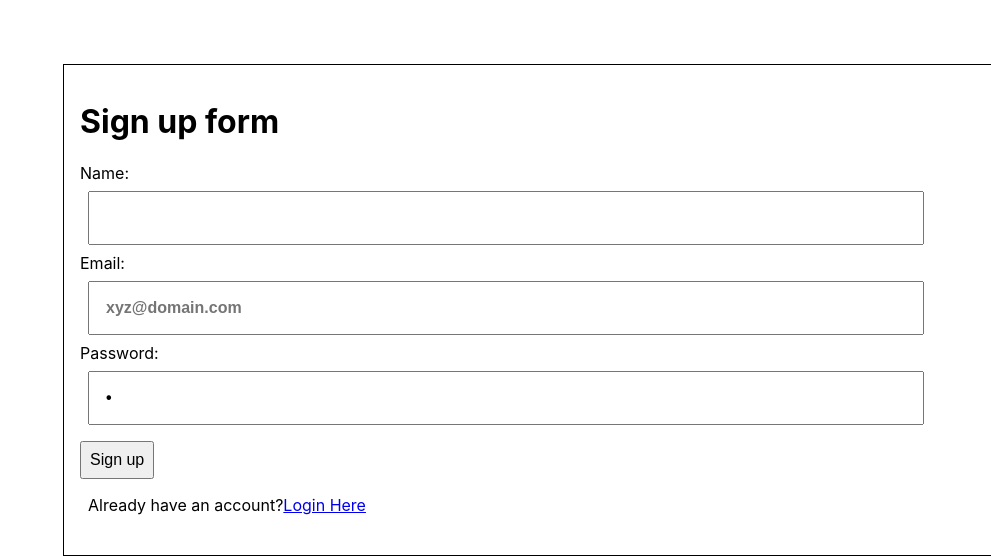
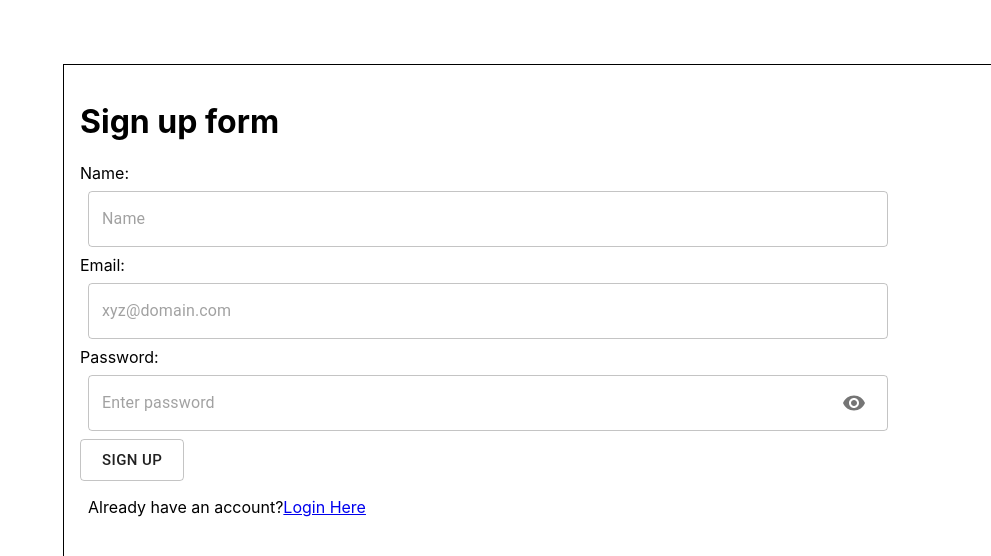
Before and after one commit to MarkMutai5/TujijengeEccom, a React (Create React App) app: page /signup in a window 1280 px wide. Shown: the top 556 px of the page, without its empty margins (289-1280 px from the left). Built offline with nearby package versions, Linux system fonts and the light colour scheme; no server answers; the database is empty.

Commit message:
textfields

```diff
--- a/src/Components/Authentication/Login.jsx
+++ b/src/Components/Authentication/Login.jsx
@@ -7,6 +7,7 @@ import VisibilityIcon from '@mui/icons-material/Visibility';
 import VisibilityOffIcon from '@mui/icons-material/VisibilityOff';
 import './login.css'
 import { IconButton,  TextField } from '@mui/material';
+import { Button } from '@material-ui/core';
 
 function Login() {
 
@@ -38,13 +39,14 @@ function Login() {
 
             <label htmlFor='email'>Email:</label>
             <br />
-            <input type = 'email' placeholder = 'xyz@domain.com' required
-            onChange={(e) => setEmail(e.target.value)} value = {email} />
+            <TextField sx={{ m: 1, width: '50rem' }} type = 'email' placeholder = 'xyz@domain.com' required
+            onChange={(e) => setEmail(e.target.value)} value = {email} >
+            </TextField>
             <br />
 
             <label htmlFor='password'>Password:</label>
             <br />
-            <TextField type = {passwordType ? "text" : "password"} placeholder = 'Enter password' required
+            <TextField sx={{ m: 1, width: '50rem' }} type = {passwordType ? "text" : "password"} placeholder = 'Enter password' required
             onChange={(e) => setPassword(e.target.value)} value = {password}
 
             InputProps = {{
@@ -60,10 +62,10 @@ function Login() {
             ></TextField>
 
             <br />
-            <button type = 'submit' onClick={handleLogin}>LOGIN</button>
+            <Button variant='outlined'  size="large" type = 'submit' onClick={handleLogin} >LOGIN</Button>
 
             <p>Don't have an account ?
-                <Link to = '/signup'>Create</Link>
+                <Link to = '/signup'>Join Us</Link>
             </p>
             {error && <span className='errormsg'>{error}</span>}
 
--- a/src/Components/Authentication/Signup.jsx
+++ b/src/Components/Authentication/Signup.jsx
@@ -3,15 +3,21 @@ import { useState } from 'react'
 import './signup.css'
 import {auth, database} from '../config/firebaseConfig'
 import { Link, useNavigate } from 'react-router-dom'
+import { IconButton,  TextField } from '@mui/material';
+import InputAdornment from "@material-ui/core/InputAdornment";
+import VisibilityIcon from '@mui/icons-material/Visibility';
+import VisibilityOffIcon from '@mui/icons-material/VisibilityOff';
+import { Button } from '@material-ui/core'
 
 function Signup() {
 
     let navigate = useNavigate()
 
-    const [name, setName] = useState(' ')
-    const [email, setEmail] = useState(' ')
-    const [password, setPassword] = useState(' ')
-    const [error, setError] = useState(' ')
+    const [name, setName] = useState('')
+    const [email, setEmail] = useState('')
+    const [password, setPassword] = useState('')
+    const [error, setError] = useState('')
+    const [passwordType, setPasswordType] = useState(false)
 
 
     const handleSignup = (e) => {
@@ -42,23 +48,37 @@ function Signup() {
 
                 <label htmlFor='Name'>Name:</label>
                 <br />
-                <input type='text' placeholder='Name' required
+                <TextField sx={{ m: 1, width: '50rem' }}  type='text' placeholder='Name' required
                 onChange={(e) => setName(e.target.value) } value = {name}/>
                 <br />
 
                 <label htmlFor='email'>Email:</label>
                 <br />
-                <input type='email' placeholder='xyz@domain.com' required
+                <TextField sx={{ m: 1, width: '50rem' }}  type='email' placeholder='xyz@domain.com' required
                 onChange={(e) => setEmail(e.target.value) } value = {email}/>
                 <br />
 
                 <label htmlFor='password'>Password:</label>
                 <br />
-                <input type='password' placeholder='Enter password' required
-                onChange={(e) => setPassword(e.target.value) } value = {password}/>
+                <TextField sx={{ m: 1, width: '50rem' }} type = {passwordType ? "text" : "password"} placeholder='Enter password' required
+                onChange={(e) => setPassword(e.target.value) } value = {password}
+
+                InputProps = {{
+                    endAdornment :
+                        <InputAdornment position='end'>
+
+                                { !passwordType ?
+                                    <IconButton onClick={() => setPasswordType(true)}> <VisibilityIcon></VisibilityIcon></IconButton>
+                                     :
+                                     <IconButton onClick={() => setPasswordType(false)}> <VisibilityOffIcon></VisibilityOffIcon></IconButton>  }
+
+                        </InputAdornment>,
+
+                }}
+                />
                 <br />
 
-                <button type='submit' onClick={() => handleSignup}>Sign up</button>
+                <Button variant = 'outlined'  size="large" type='submit' onClick={() => handleSignup}>Sign up</Button>
                 <br />
 
                 <p className='prompt'>Already have an account?
```
